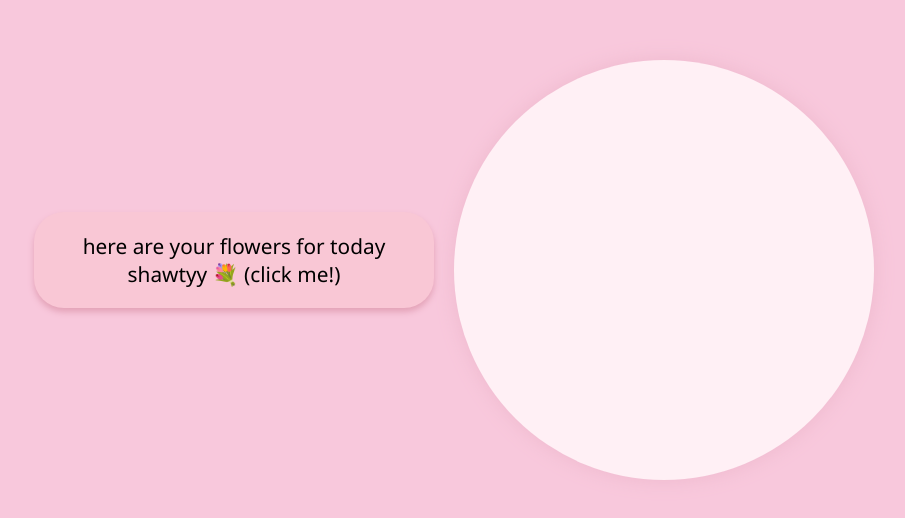
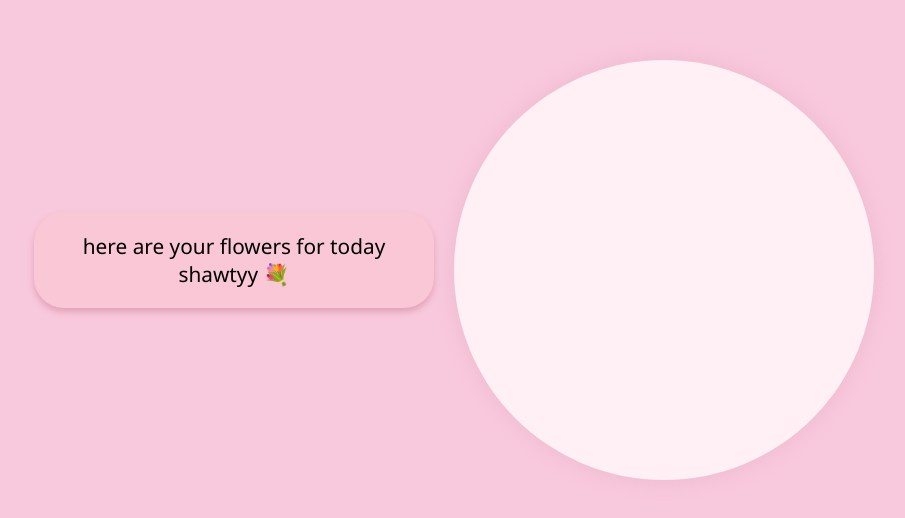
Before and after one commit to Skullbomb/skksks, a plain HTML site: page index.html in a window 1280 px wide. Shown: the part 188-706 px from the top of the page, without its empty margins (186-1091 px from the left). Drawn offline with Linux system fonts and the light colour scheme.

Commit message:
Update index.html

```diff
--- a/index.html
+++ b/index.html
@@ -91,7 +91,7 @@
 </head>
 <body>
 
-<div class="box" id="promptBox">here are your flowers for today shawtyy 💐 (click me!)</div>
+<div class="box" id="promptBox">here are your flowers for today shawtyy 💐 </div>
 <div class="box" id="bouquetBox"></div>
 
 <script>
```
